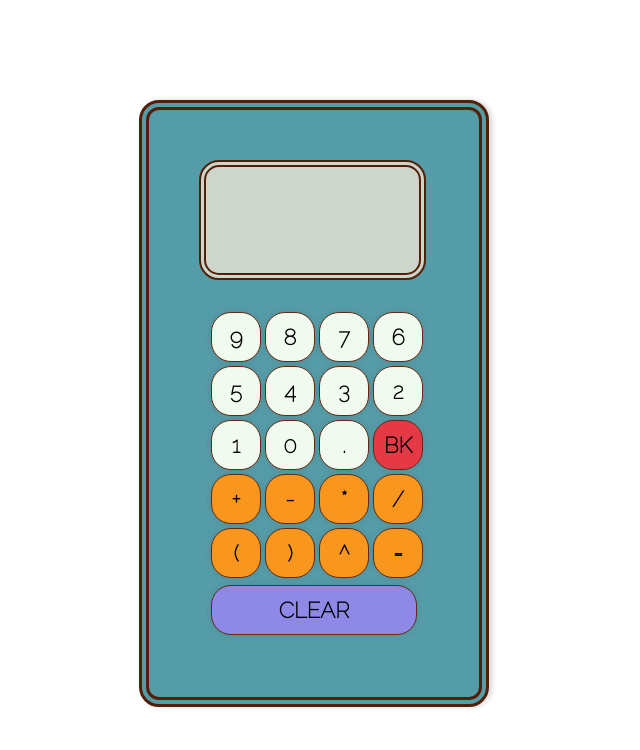
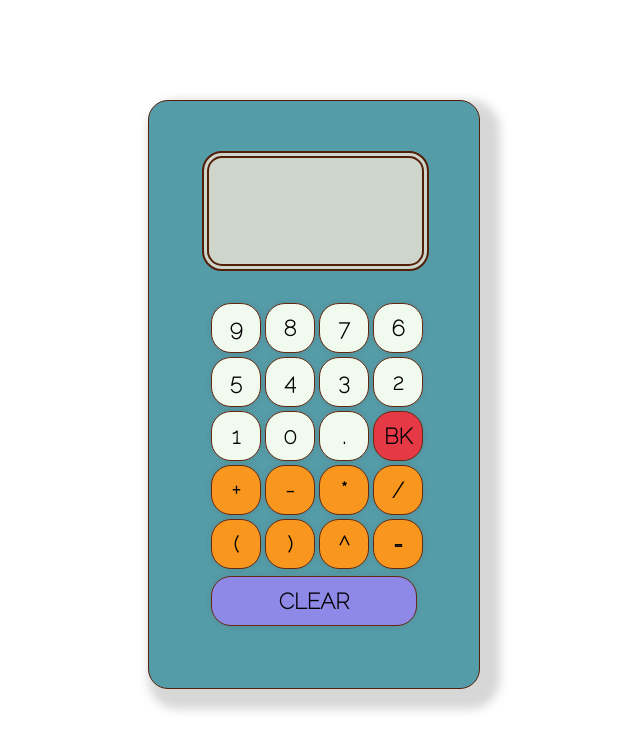
Before and after one commit to VPilipenko334/GoSchoolBox-coding-challenge, a React (Create React App) app: page / in a window 1280 px wide. Shown: the top 750 px of the page, without its empty margins (326-966 px from the left). Built offline with nearby package versions, Linux system fonts and the light colour scheme; the HTML template or start-up script is replaced by a standard one.

Commit message:
styling more

```diff
--- a/src/calculator.css
+++ b/src/calculator.css
@@ -6,9 +6,9 @@
     padding: 50px;
     margin-top: 100px;
     /* background-color: #f3cfc6b0; */
-    border: 10px double #541f08;
+    border: 1px solid #541f08;
     border-radius: 20px;
-    box-shadow: 3px 0px 5px 0px rgba(95, 95, 95, 0.247);
+    box-shadow: 10px 10px 10px 10px rgba(95, 95, 95, 0.247);
 }
 
 .calculator-wrapper {
--- a/src/result.css
+++ b/src/result.css
@@ -7,4 +7,5 @@
     border: 7px double #541f08;
     border-radius: 20px;
     padding: 3px;
+    margin-left: 3px;
 }
```
